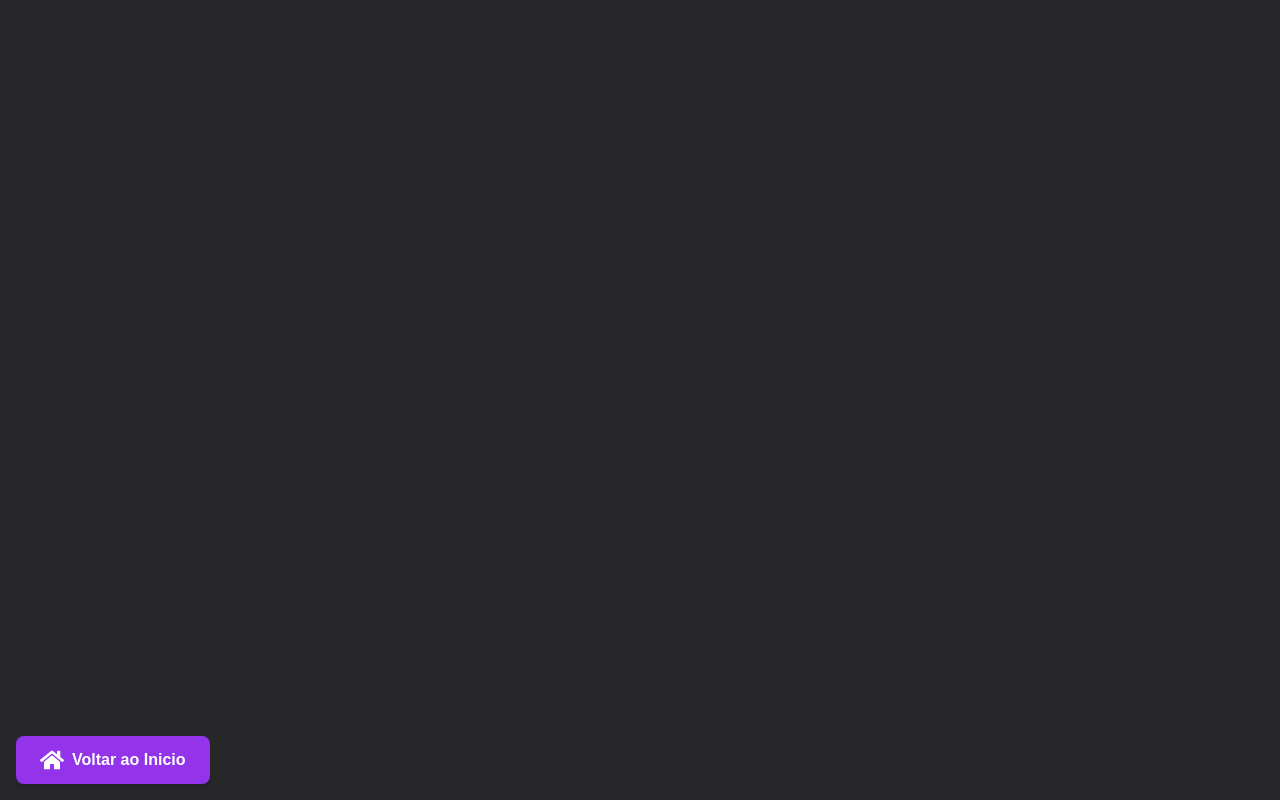
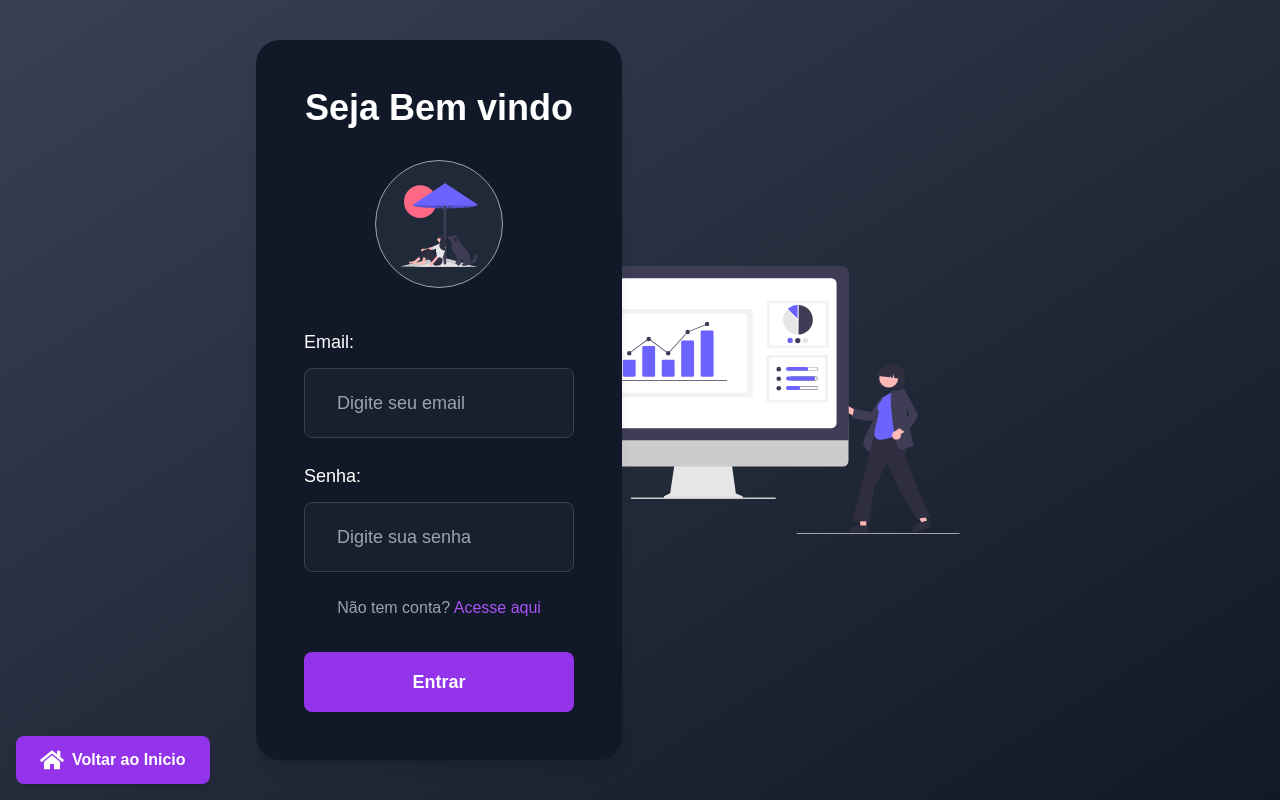
Before and after one commit to akemilol/EnergyLab---GS, a Next.js app in the folder e-lab/: page /login in a window 1280 px wide. Built offline with nearby package versions, Linux system fonts and the light colour scheme.

Commit message:
Criação do componente de Menu e adição dos comentarios

```diff
--- a/e-lab/src/app/login/page.tsx
+++ b/e-lab/src/app/login/page.tsx
@@ -1,8 +1,11 @@
+import MenuLogin from "@/components/MenuLogin/MenuLogin";
 import Voltar from "@/components/Voltar/Voltar";
+
 
 export default function Login() {
     return (
         <div>
+            <MenuLogin />
             <Voltar />
         </div>
     );
--- /dev/null
+++ b/e-lab/src/components/MenuLogin/MenuLogin.tsx
@@ -0,0 +1,119 @@
+'use client'
+
+import { useState } from 'react';
+import Image from 'next/image';
+import { AiOutlineLoading3Quarters } from 'react-icons/ai';
+
+export default function MenuLogin() {
+    const [email, setEmail] = useState('');
+    const [senha, setSenha] = useState('');
+    const [error, setError] = useState('');
+    const [loading, setLoading] = useState(false);
+
+    // Valida o formato do email
+    const validateEmail = (email: string) => {
+        const emailRegex = /^[^\s@]+@[^\s@]+\.[^\s@]+$/;
+        return emailRegex.test(email);
+    };
+
+    // Verifica se a senha tem pelo menos 6 caracteres
+    const validateSenha = (senha: string) => {
+        return senha.length >= 6;
+    };
+
+    // Gerencia a lógica de login
+    const handleLogin = () => {
+        if (!validateEmail(email)) {
+            setError('Por favor, insira um email válido.');
+            return;
+        }
+        if (!validateSenha(senha)) {
+            setError('A senha deve ter pelo menos 6 caracteres.');
+            return;
+        }
+        setError('');
+        setLoading(true);
+
+        setTimeout(() => {
+            setLoading(false);
+        }, 2000);
+    };
+
+    return (
+        // Container principal da página
+        <div className="flex items-center justify-center min-h-screen bg-gradient-to-br from-gray-700 to-gray-900 relative overflow-hidden px-4 sm:px-8 md:px-16 lg:px-32">
+            <div className="relative w-full max-w-[1920px] flex flex-col lg:flex-row items-center justify-between lg:px-32">
+                <div className="bg-gray-900 p-8 sm:p-12 rounded-3xl shadow-lg w-full max-w-md lg:max-w-[500px] z-20">
+                    <h2 className="text-white text-3xl sm:text-4xl font-bold mb-6 sm:mb-8 text-center">Seja Bem vindo</h2>
+
+                    <div className="flex justify-center mb-8 sm:mb-10">
+                        <div className="rounded-full bg-gray-800 p-6 w-24 h-24 sm:w-32 sm:h-32 flex items-center justify-center border border-gray-400">
+                            <div className="relative">
+                                <Image
+                                    src="/img/LoginIcon.svg"
+                                    alt="Login Icon"
+                                    width={80}
+                                    height={80}
+                                    className="object-contain"
+                                />
+                            </div>
+                        </div>
+                    </div>
+
+                    <div className="space-y-4 sm:space-y-6">
+                        <div>
+                            <label className="block text-white text-base sm:text-lg mb-2 sm:mb-3">Email:</label>
+                            <input
+                                type="email"
+                                value={email}
+                                onChange={(e: React.ChangeEvent<HTMLInputElement>) => setEmail(e.target.value)}
+                                placeholder="Digite seu email"
+                                className="w-full px-6 py-4 sm:px-8 sm:py-5 bg-gray-800/50 text-gray-200 rounded-lg border border-gray-700 focus:outline-none focus:border-purple-500 text-base sm:text-lg"
+                            />
+                        </div>
+
+                        <div>
+                            <label className="block text-white text-base sm:text-lg mb-2 sm:mb-3">Senha:</label>
+                            <input
+                                type="password"
+                                value={senha}
+                                onChange={(e: React.ChangeEvent<HTMLInputElement>) => setSenha(e.target.value)}
+                                placeholder="Digite sua senha"
+                                className="w-full px-6 py-4 sm:px-8 sm:py-5 bg-gray-800/50 text-gray-200 rounded-lg border border-gray-700 focus:outline-none focus:border-purple-500 text-base sm:text-lg"
+                            />
+                        </div>
+                    </div>
+
+                    {error && <div className="text-purple-600 text-sm mt-4">{error}</div>}
+
+                    <div className="mt-4 sm:mt-6 mb-6 sm:mb-8 text-sm sm:text-base text-center">
+                        <span className="text-gray-400">Não tem conta? </span>
+                        <span className="text-purple-500 hover:underline cursor-pointer" onClick={() => window.location.href = '#'}>Acesse aqui</span>
+                    </div>
+
+                    {/* Botão de login */}
+                    <button
+                        onClick={handleLogin}
+                        className="w-full py-3 sm:py-4 bg-purple-600 text-white font-bold rounded-lg hover:bg-purple-500 transition duration-300 text-base sm:text-lg flex items-center justify-center"
+                        disabled={loading}
+                    >
+                        {loading ? <AiOutlineLoading3Quarters className="animate-spin" size={24} /> : 'Entrar'}
+                    </button>
+                </div>
+
+                {/* Imagem decorativa */}
+                <div className="absolute lg:relative right-0 lg:right-16 bottom-0 z-10 hidden md:block lg:block">
+                    <div className="relative">
+                        <Image
+                            src="/img/LoginComputer.svg"
+                            alt="Character"
+                            width={1000}
+                            height={1000}
+                            className="object-contain"
+                        />
+                    </div>
+                </div>
+            </div>
+        </div>
+    );
+}
--- a/e-lab/src/components/NavBar/NavBar.tsx
+++ b/e-lab/src/components/NavBar/NavBar.tsx
@@ -35,7 +35,7 @@ export default function NavBar() {
                         {menuOpen ? <FiBox /> : <FaChevronDown />}
                     </li>
                     <li className="group relative flex items-center space-x-2">
-                        <Link href="/" className="text-lg hover:text-violet-400">FAQs</Link>
+                        <Link href="/faqs" className="text-lg hover:text-violet-400">FAQs</Link>
                         {menuOpen ? <FiHelpCircle /> : <FaChevronDown />}
                     </li>
                     <li className="group relative flex items-center space-x-2">
@@ -46,11 +46,15 @@ export default function NavBar() {
             </nav>
 
             <div className={`w-full md:flex md:items-center md:w-auto ${menuOpen ? 'block text-center' : 'hidden'} md:block mt-4 md:mt-0`}>
-                <div className="flex flex-col md:flex-row md:space-x-4 space-y-4 md:space-y-0">
-                    <button className="text-xl text-violet-500 font-bold hover:text-violet-400">Login</button>
-                    <button className="bg-violet-500 text-white font-bold text-xl py-2 px-4 rounded hover:bg-violet-700">Cadastre-se</button>
-                </div>
+            <div className="flex flex-col md:flex-row md:space-x-4 space-y-4 md:space-y-0">
+            <Link href="/login">
+                    <button className="text-xl text-violet-500 font-bold hover:text-violet-400 py-2 px-4 rounded md:inline-block">Login</button>
+                </Link>
+                <Link href="/cadastro">
+                    <button className="bg-violet-500 text-white font-bold text-xl py-2 px-4 rounded hover:bg-violet-700 md:inline-block">Cadastre-se</button>
+                </Link>
             </div>
+        </div>
         </header>
     );
 }
```
Also changed, not shown: e-lab/src/components/Login/Login.tsx (deleted).
